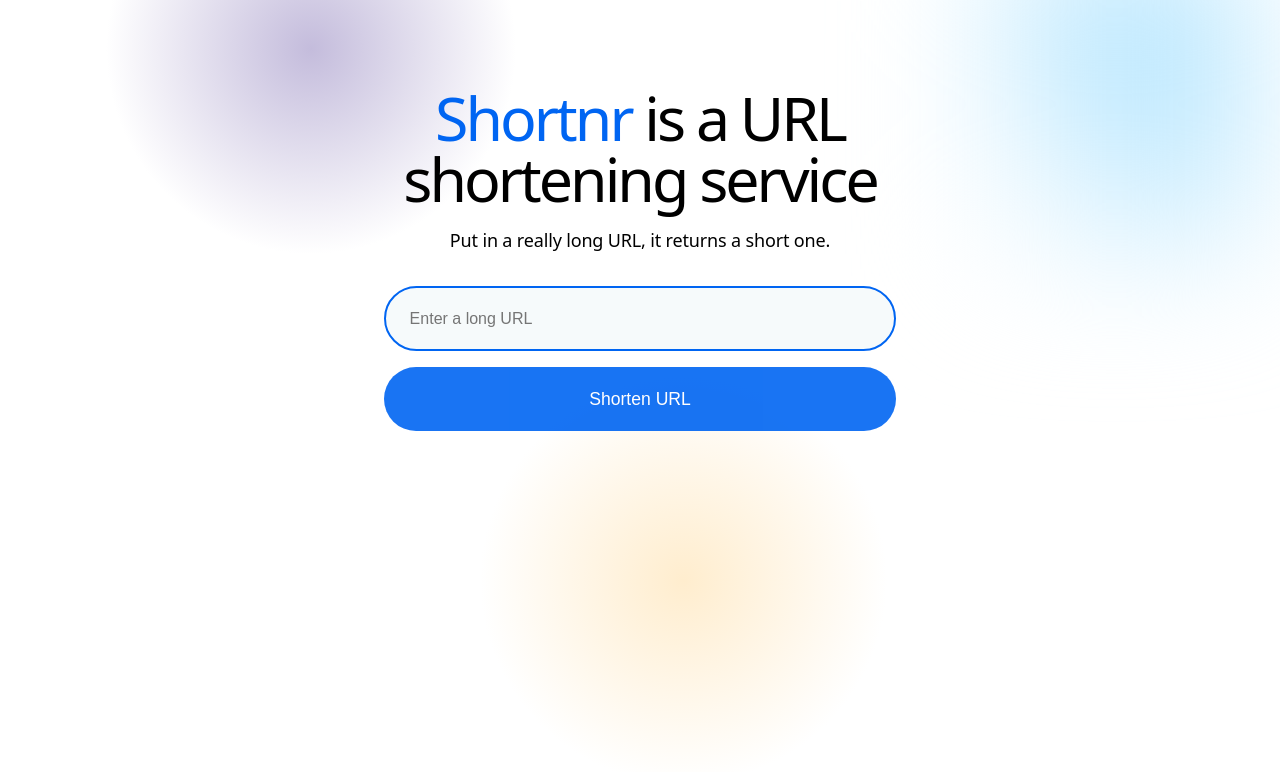
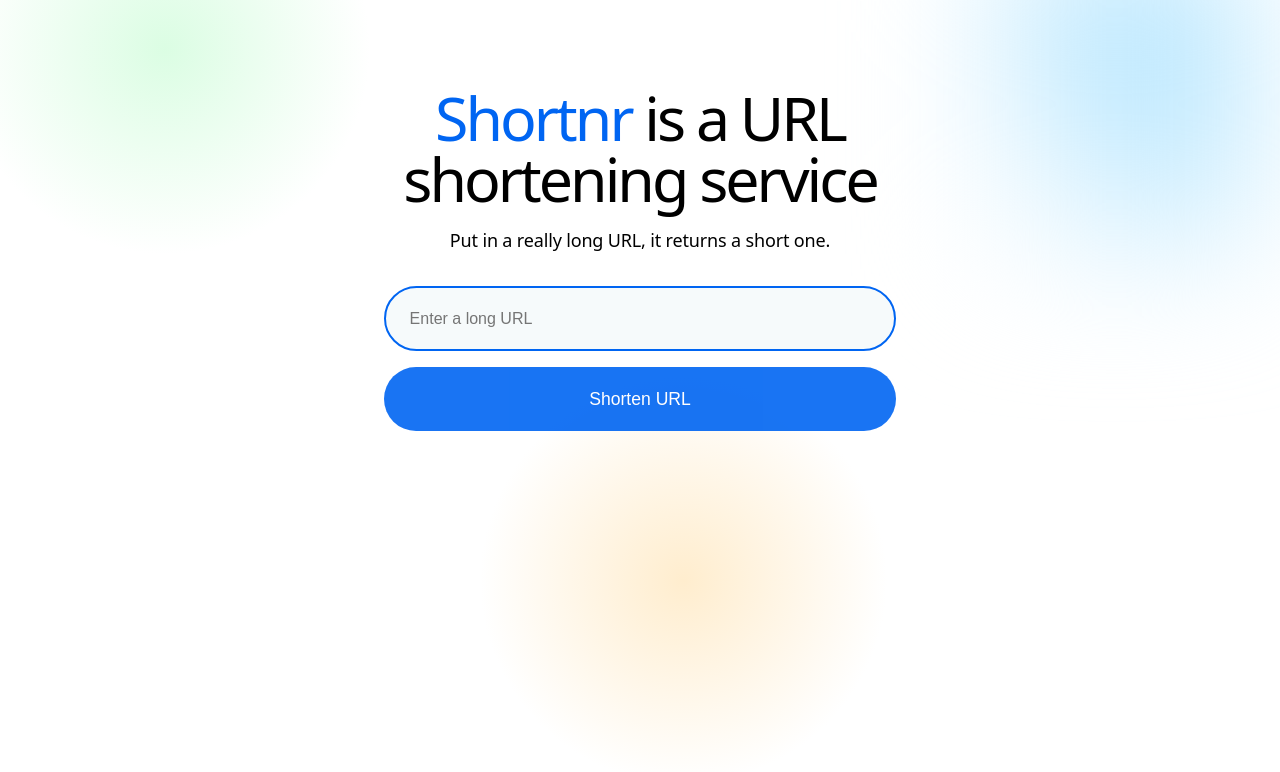
Before and after one commit to ed3t/shortnr, a React (Vite) app in the folder frontend/: page / in a window 1280 px wide. Shown: the top 772 px of the page. Built offline with nearby package versions, Linux system fonts and the light colour scheme; no server answers.

Commit message:
fix: page object positions

```diff
--- a/frontend/src/index.scss
+++ b/frontend/src/index.scss
@@ -438,11 +438,11 @@ input {
     top: -156px;
     content: "";
     display: block;
-    left: 106px;
+    left: -40px;
     width: 410px;
     height: 410px;
     border-radius: 50%;
-    background: radial-gradient(50% 50% at 50% 50%, #c4bcdc 0%, #fff 100%);
+    background: radial-gradient(50% 50% at 50% 50%, rgb(1 242 58 / 14%) 0%, #fff 100%);
     z-index: -1;
   }
 
```
